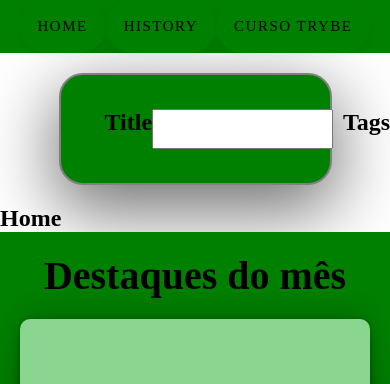
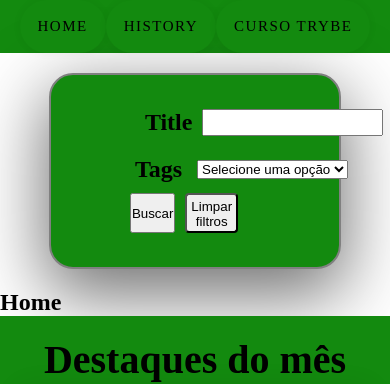
Before and after one commit to tryber/dev-na-pratica-01, a React (Vite) app: page / in a window 390 px wide. Shown: the top 384 px of the page. Built offline with nearby package versions, Linux system fonts and the light colour scheme.

Commit message:
alterações no css

```diff
--- a/src/components/Search.tsx
+++ b/src/components/Search.tsx
@@ -32,12 +32,12 @@ function Search() {
         <div className="flex row">
           <h2>Tags</h2>
           <select className="select" name="tags">
-            <option disabled value="">Selecione uma opção</option>
+            <option disabled selected value="">Selecione uma opção</option>
             {allTags.map((tag) => <option key={tag}>{tag}</option>)}
           </select>
         </div>
         <div className="flex row div-buttons">
-          <button className="button" type="submit">Buscar</button>
+          <button className="button-56" type="submit">Buscar</button>
           <button
             className="button"
             type="button"
@@ -48,6 +48,7 @@ function Search() {
         </div>
       </form>
     </section>
+
   );
 }
 
--- a/src/index.css
+++ b/src/index.css
@@ -7,56 +7,62 @@
 
 /* search  */
 
-.flex{
+h2 {
+  margin-right: 10px;
+}
+
+.flex {
   display: flex;
 }
 
-.row{
+.row {
   flex-direction: row;
 }
 
-.column{
+.column {
   flex-direction: column;
 }
 
-.justify{
+.justify {
   justify-content: space-between;
 }
 
-.section{
-  background-color: green;
+.section {
+  background-color:  #138a0f;
   border: 2px solid gray;
   padding: 34px;
   border-radius: 24px;
-  width: 70%;
+  width: 75%;
   margin: 20px auto;
   box-shadow: rgba(0, 0, 0, 0.56) 0px 22px 70px 4px;
 }
 
-.form{
+.form {
   width: 70%;
 }
 
-.form-div{
+.form-div {
   margin: 0px 10px;
 }
 
-.div-buttons{
+.div-buttons {
   margin-right: 20px
 }
 
-.select{
+.select {
   height: fit-content;
-  margin:auto;
+  margin: auto;
   margin-left: 5px;
 }
-
-.button{
+.button {
+/* estilo do primeiro botão  */
   margin: auto 10px;
-  border-radius: 4px ;
+  border-radius: 4px;
   height: 40px;
   width: 120px;
 }
+
+
 
 /* info  */
 
@@ -71,7 +77,7 @@
 
 .context-highlight {
   text-align: center;
-  background-color: green;
+  background-color:  #138a0f;
   padding: 20px;
 }
 
@@ -98,18 +104,92 @@
   box-shadow: rgba(0, 0, 0, 0.25) 0px 54px 55px, rgba(0, 0, 0, 0.12) 0px -12px 30px, rgba(0, 0, 0, 0.12) 0px 4px 6px, rgba(0, 0, 0, 0.17) 0px 12px 13px, rgba(0, 0, 0, 0.09) 0px -3px 5px;
 }
 
-@media screen and (max-width: 950px) {
+@media screen and (max-width: 1070px) {
+  .container-button {
+    width: 100%;
+  }
+
+  .context-highlight {
+    width: 100%;
+  }
+
+  section div {
+    width: 50%;
+  }
+
+
+}
+@media screen and (max-width: 980px) {
+/* Estilos para dispositivos pequenos */
+
   .main-highlight {
     flex-direction: column;
     align-items: center;
     gap: 34px;
+    /* background: yellow; */
   }
 
   .div-highlight {
     width: 100%;
   }
 
+  section {
+    display: flex;
+    /* flex-wrap: wrap; */
+  }
+
+  .container-button {
+    width: 100%;
+  }
+
+  section div {
+    flex: 1;
+    margin-right: 10px;
+  }
+
+  .form {
+    display: flex;
+    flex-direction: column;
+    align-items: center;
+    justify-content: center;
+    width: 100%;
+    gap: 10px;
+  }
+
+  .form-div {
+    margin-right: 0;
+    margin-bottom: 10px;
+  }
+
+  .form .button {
+    width: 100px;
+    padding: 4px;
+  }
+
 }
+
+/* @media screen and (max-width: 949px) {
+
+
+  .form {
+    display: flex;
+    flex-direction: column;
+    align-items: center;
+    justify-content: center;
+    width: 100%;
+    gap: 10px;
+  }
+
+  .form-div {
+    margin-right: 0;
+    margin-bottom: 10px;
+  }
+
+  .form .button {
+    width: 100px;
+    padding: 4px;
+  }
+} */
 
 
 /* .flex{
@@ -158,7 +238,7 @@ header .container-button {
   display: flex;
   justify-content: center;
   align-items: center;
-  background-color: green;
+  background-color:  #138a0f;
   border-color: transparent;
 }
 
@@ -167,12 +247,12 @@ header .container-button {
   border-radius: 50px;
   cursor: pointer;
   border: 0;
-  background-color: green;
+  background-color: #138a0f;
   box-shadow: rgb(0 0 0 / 5%) 0 0 8px;
   letter-spacing: 1.5px;
   text-transform: uppercase;
   font-size: 15px;
-  transition: all 0.5s ease;
+  transition: all 0.3s ease-in;
   text-decoration: none;
   color: inherit;
 }
@@ -193,12 +273,22 @@ header .container-button {
   transition: 100ms;
 }
 
-@media screen and (max-width: 768px) {
+/* @media screen and (max-width: 768px) {
   .container-button .button-options {
-    display: flex;
+    display: block;
+  } */
+
+/* .container-button button {
+    border-radius: 0;
+  }
+} */
+
+/* @media(min-width: 900) {
+  .container-button {
+    width: 100%;
   }
 
-  .container-button button {
-    border-radius: 0;
-  }
-}
+  .context-highlight {
+    width: 100%;
+  } */
+/* } */
```
